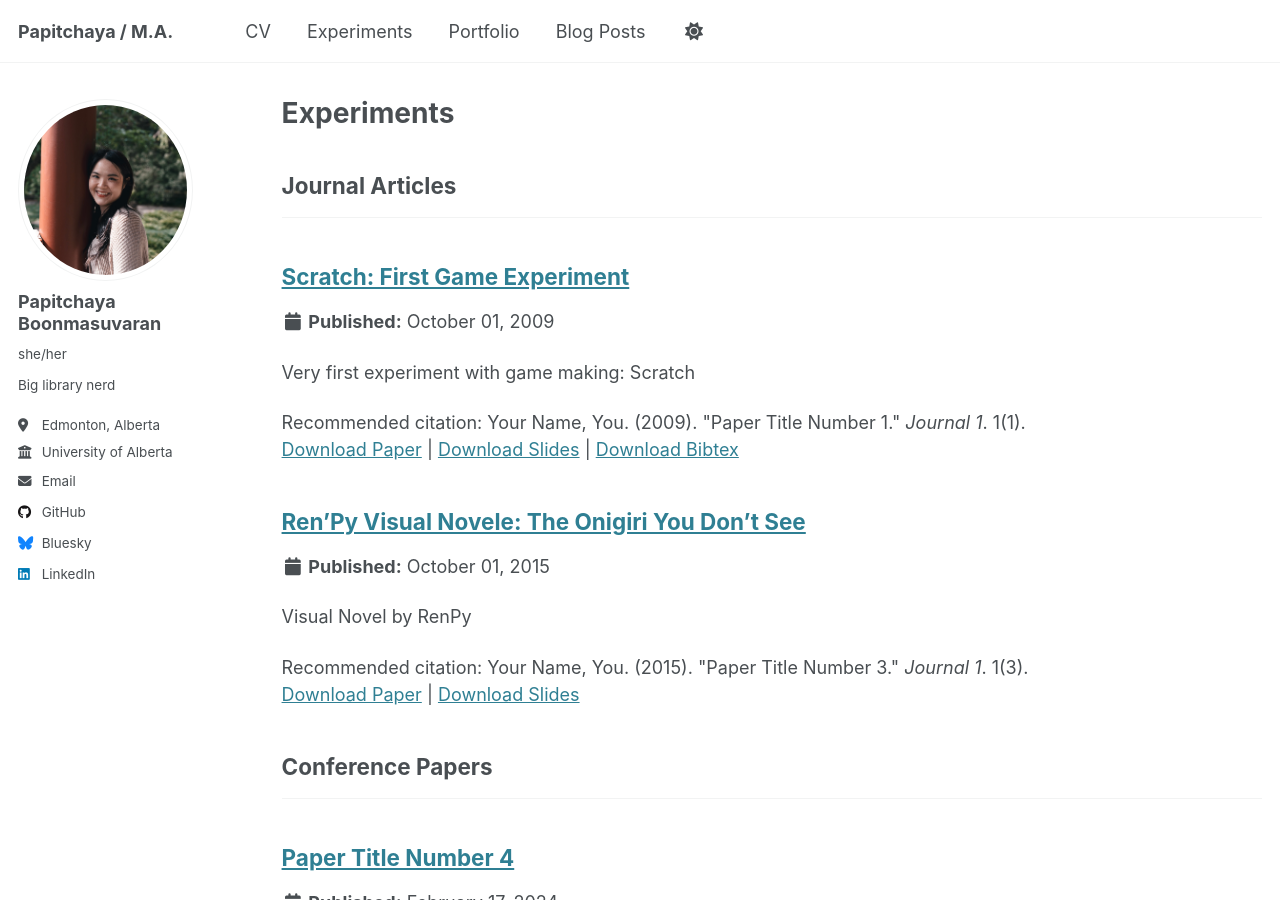
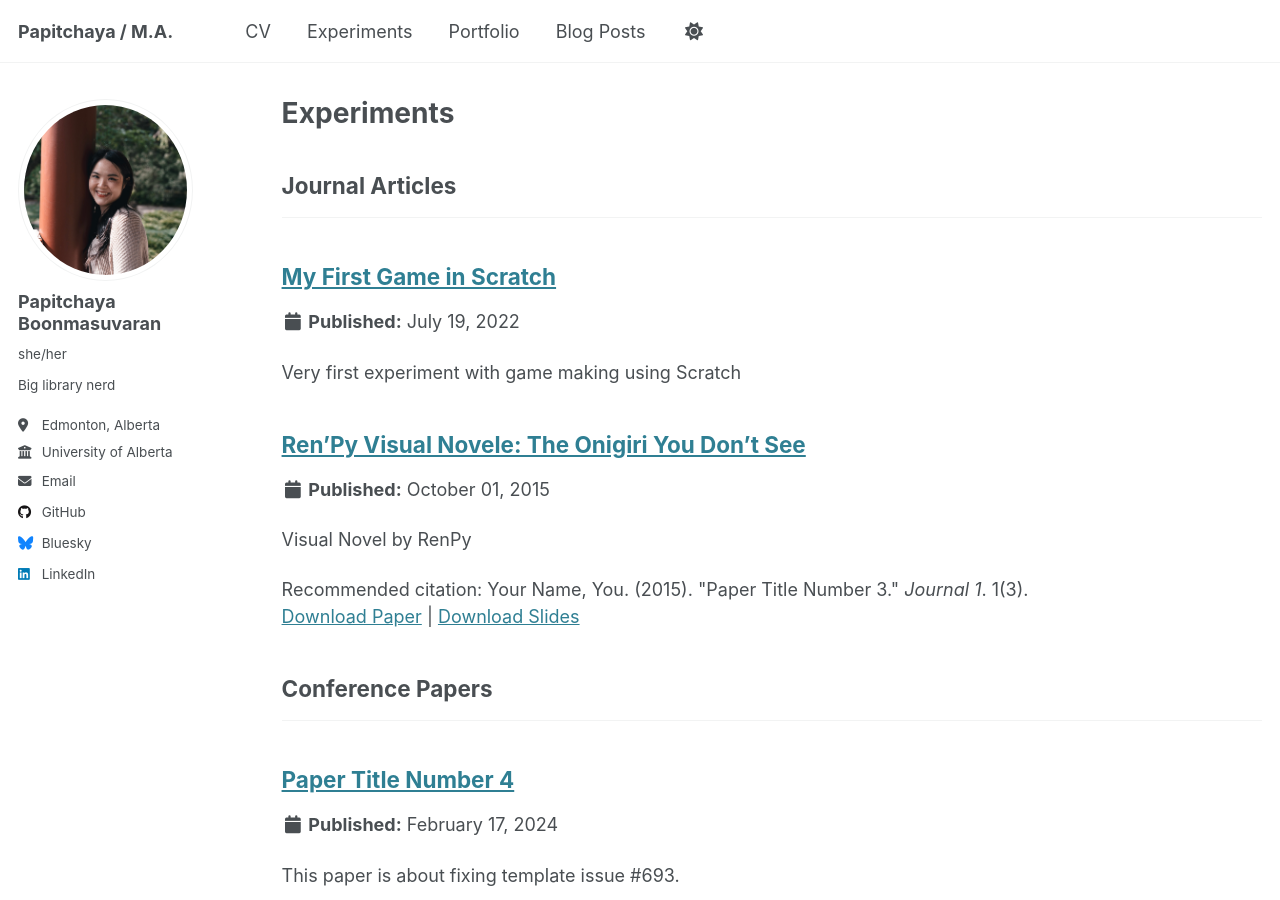
Before and after one commit to 4thpapitch/thedigitalme, a Jekyll site: the page built from _pages/experiments.html, in a window 1280 px wide and 900 px high. Built offline with Jekyll 4.4.1, drawn with Linux system fonts in a browser that asks for light colours.

Commit message:
Update scratch_game_experiment.md

```diff
--- a/_experiments/scratch_game_experiment.md
+++ b/_experiments/scratch_game_experiment.md
@@ -1,15 +1,11 @@
 ---
-title: "Scratch: First Game Experiment"
+title: "My First Game in Scratch"
 collection: experiments
 category: manuscripts
 permalink: /experiments/scratch_game_experiment
-excerpt: 'Very first experiment with game making: Scratch'
-date: 2009-10-01
-venue: 'Journal 1'
-slidesurl: 'http://academicpages.github.io/files/slides1.pdf'
-paperurl: 'http://academicpages.github.io/files/paper1.pdf'
-bibtexurl: 'http://academicpages.github.io/files/bibtex1.bib'
-citation: 'Your Name, You. (2009). &quot;Paper Title Number 1.&quot; <i>Journal 1</i>. 1(1).'
+excerpt: 'Very first experiment with game making using Scratch'
+date: 2022-07-19
 ---
-First time making a simple game using Scratch. This game was done through CS50 course taught by Harvard University. I had fun making this game and this was the first step getting me into understaning machine languages and coding experience.
+Created as part of the CS50 course by Harvard University, this project marks my very first experience building a game using Scratch. It was not only a fun and creative process but also my introduction to computational thinking, programming logic, and the fundamentals of coding. While simple, this game represents a meaningful milestone—the moment I first stepped into the world of technology and realized the potential of combining creativity with code.
+
 <iframe src="https://scratch.mit.edu/projects/715144531/embed" allowtransparency="true" width="485" height="402" frameborder="0" scrolling="no" allowfullscreen></iframe>
```
